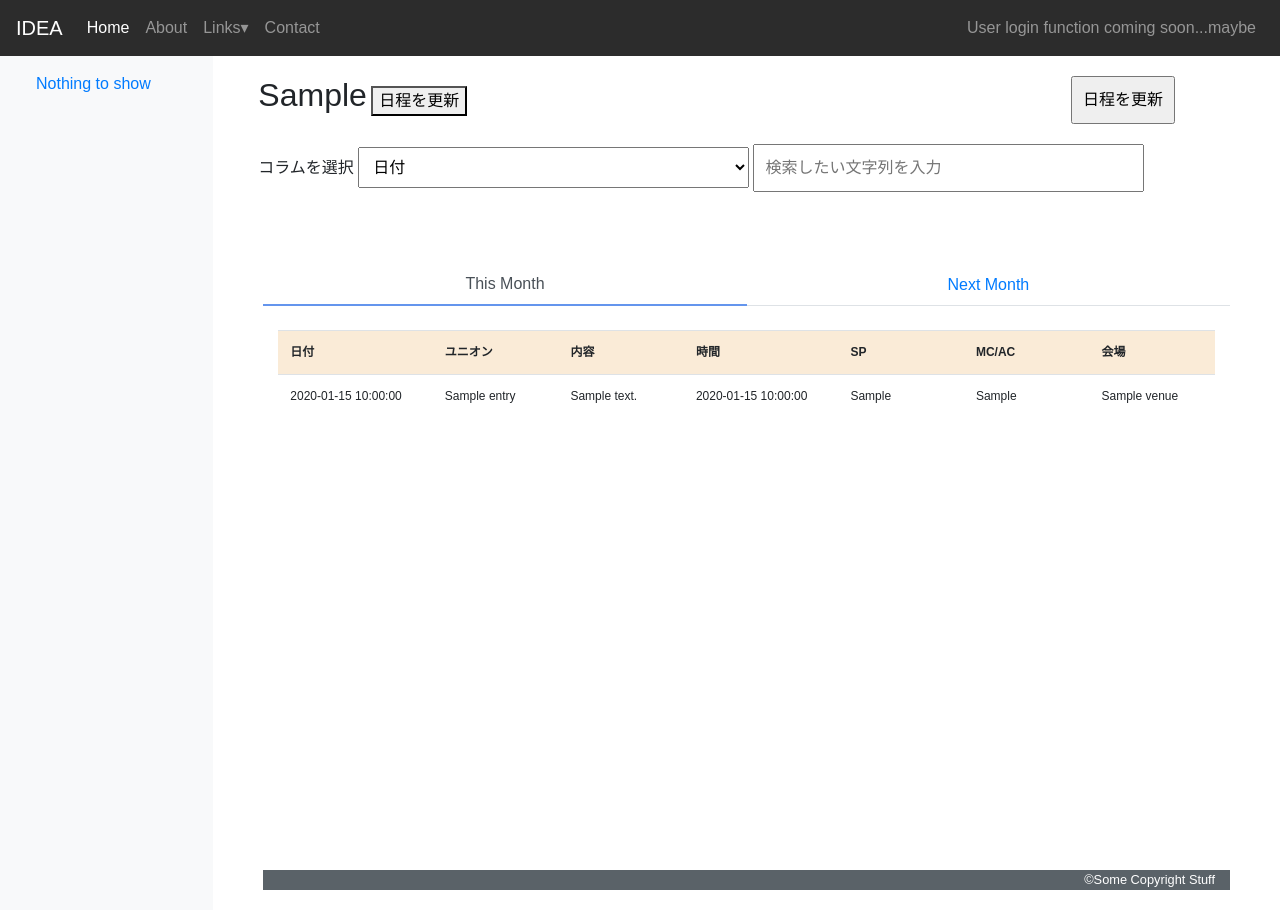
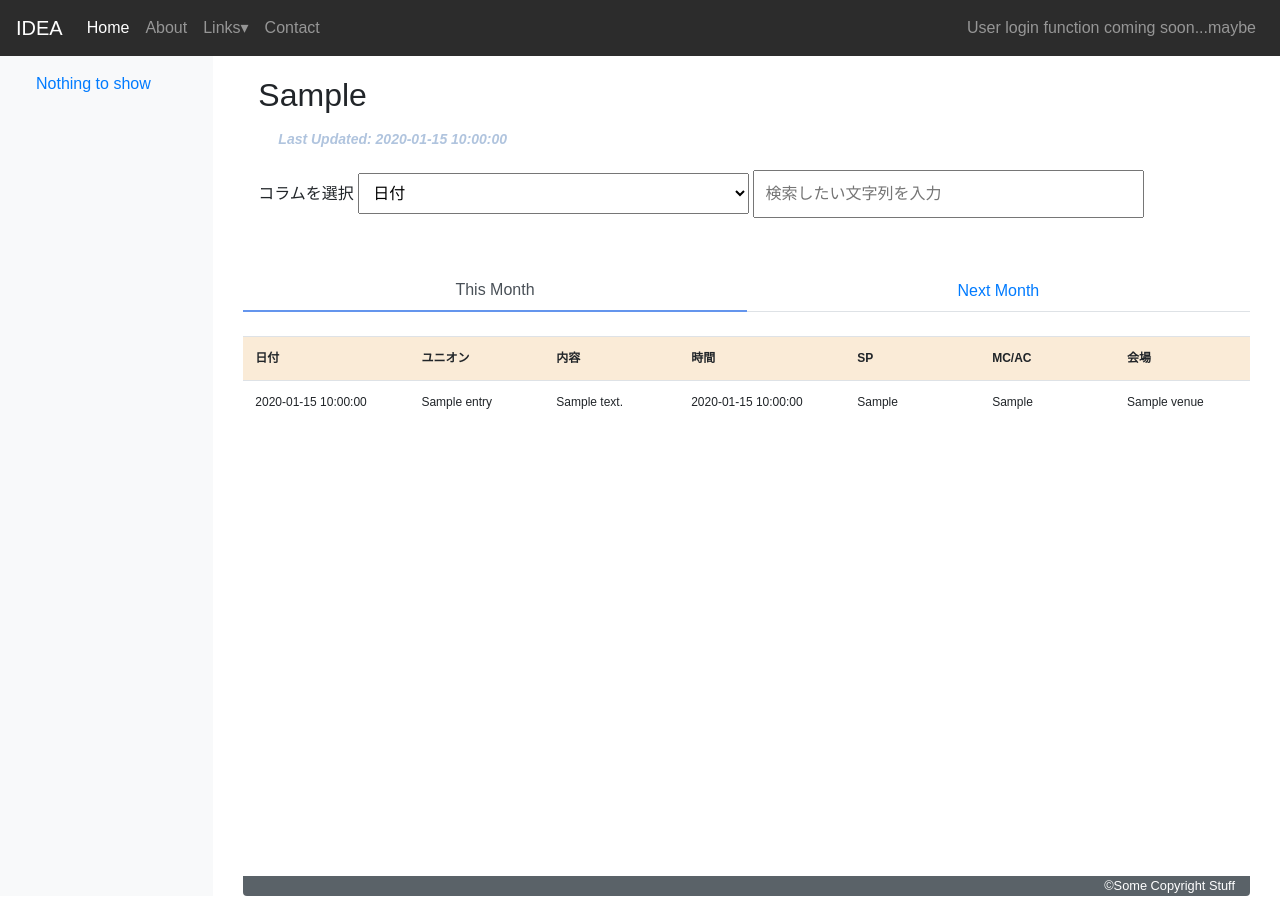
Before and after one commit to in0928/com-schedule, a Flask app: template templates/schedule.html in a window 1280 px wide. Run offline with Flask 2, Linux system fonts and the light colour scheme; the template is opened without the code that fills it: most values are stand-ins (such as "Sample title", 1, 10 or a date in 2020); some libraries are stand-ins or nearby versions.

Commit message:
main functionality complete

```diff
--- a/app.py
+++ b/app.py
@@ -25,6 +25,8 @@ next_month_date = [str(next_month) + "."+str(i+1) for i in range(next_num_days)]
 mf = MongoFetcher()
 schedule_this_month_data = mf.schedule_this_month
 schedule_next_month_data = mf.schedule_next_month
+timestamp = mf.schedule_this_month.find({"timestamp": {"$exists": "true"}})[0]
+timestamp = timestamp["timestamp"]
 
 # TODO: add an entry for refresh time
 def get_schedule(this_month_date_list, next_month_date_list):
@@ -58,7 +60,7 @@ def home():
     schedules = get_schedule(this_month_date, next_month_date)
     this_schdl = schedules[0]
     next_schdl = schedules[1]
-    return render_template("schedule.html", this_schdl=this_schdl, next_schdl=next_schdl, t=t)
+    return render_template("schedule.html", this_schdl=this_schdl, next_schdl=next_schdl, t=t, timestamp=timestamp)
 
 
 @app.route("/")
--- a/scraper.py
+++ b/scraper.py
@@ -72,6 +72,8 @@ def fetch_schedule():
     this_year_month = datetime.now().strftime("%Y-%m")
     next_year_month = (datetime.now() + relativedelta(months=1)).strftime("%Y-%m")
     session = login()
+    schedule_this_month.insert_one({"timestamp": datetime.now().strftime("%Y-%m-%d %H:%M:%S")})
+    schedule_next_month.insert_one({"timestamp": datetime.now().strftime("%Y-%m-%d %H:%M:%S")})
 
     for union, id in tokyo_union_ids.items():
         print(f"START fetching for {union}")
--- a/static/css/tableTemplate.css
+++ b/static/css/tableTemplate.css
@@ -3,7 +3,7 @@
 }
 
 div.header h2 {
-    margin-bottom: 30px;
+    margin-bottom: 10px;
 }
 
 .table-responsive{
@@ -76,11 +76,12 @@ div.pt-5 {
     padding-top: 1rem !important;
 }
 
-div.header input[type="button"] {
-    padding: 10px;
-    margin-left: 30px;
-    margin-right: 60px;
-    float: right;
+.timestamp{
+    color: lightsteelblue;
+    font-style: italic;
+    margin: 5px 20px 20px 20px;
+    font-size: 14px;
+    font-weight: bold;
 }
 
 @media screen and (max-width: 590px){
--- a/templates/schedule.html
+++ b/templates/schedule.html
@@ -6,7 +6,7 @@
 
 {% block table %}
 <div class="col main pt-5 mt-3">
-    <div class="card card-default card-body">
+    <div class="card card-default card-body" style="padding:0;">
         <ul id="tabsJustified" class="nav nav-tabs nav-justified">
             <li class="nav-item">
                 <a class="nav-link active" href="" data-target="#thismonth" data-toggle="tab">This Month</a>
@@ -21,7 +21,7 @@
         <div id="tabsJustifiedContent" class="tab-content">
             <div class="tab-pane active" id="thismonth">
                 <form class="form-basic" action="" method="post">
-                    <div class="col-lg-9 col-md-8" style="max-width:100%;">
+                    <div class="col-lg-9 col-md-8" style="max-width:100%;padding:0">
                         <div class="table-responsive">
                             <table class="table table-striped" id="com-schedule">
                                 <thead class="thead-inverse">
--- a/templates/tableTemplate.html
+++ b/templates/tableTemplate.html
@@ -12,9 +12,7 @@
     <br>
             <!--            search function-->
     <div class="header">
-        <h2 style="display:inline-block">{{ t }}</h2>
-        <a href="{{ url_for('refresh') }}"><input type="button" value="日程を更新"></a>
-        <button type="button" onclick="{{ url_for('refresh') }} " class="refresh">日程を更新</button>
+        <h2 style="display:inline-block">{{ t }}</h2><p class="timestamp">Last Updated: {{ timestamp }}</p>
         <div class="search-bar">コラムを選択
             <select id="search-by-col-name"></select>
         <input class="search" id="table-search" placeholder="検索したい文字列を入力"></div>
```
